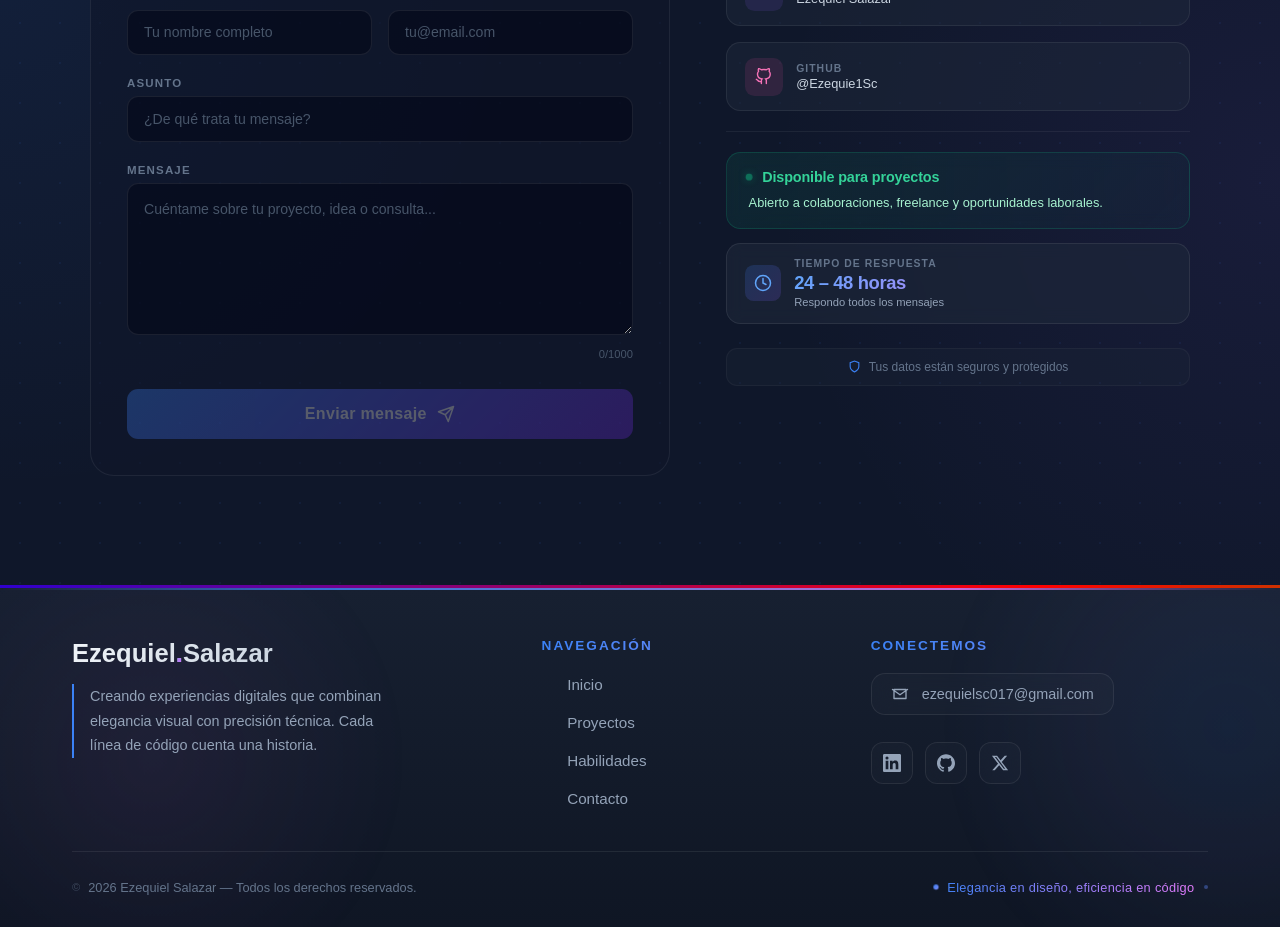
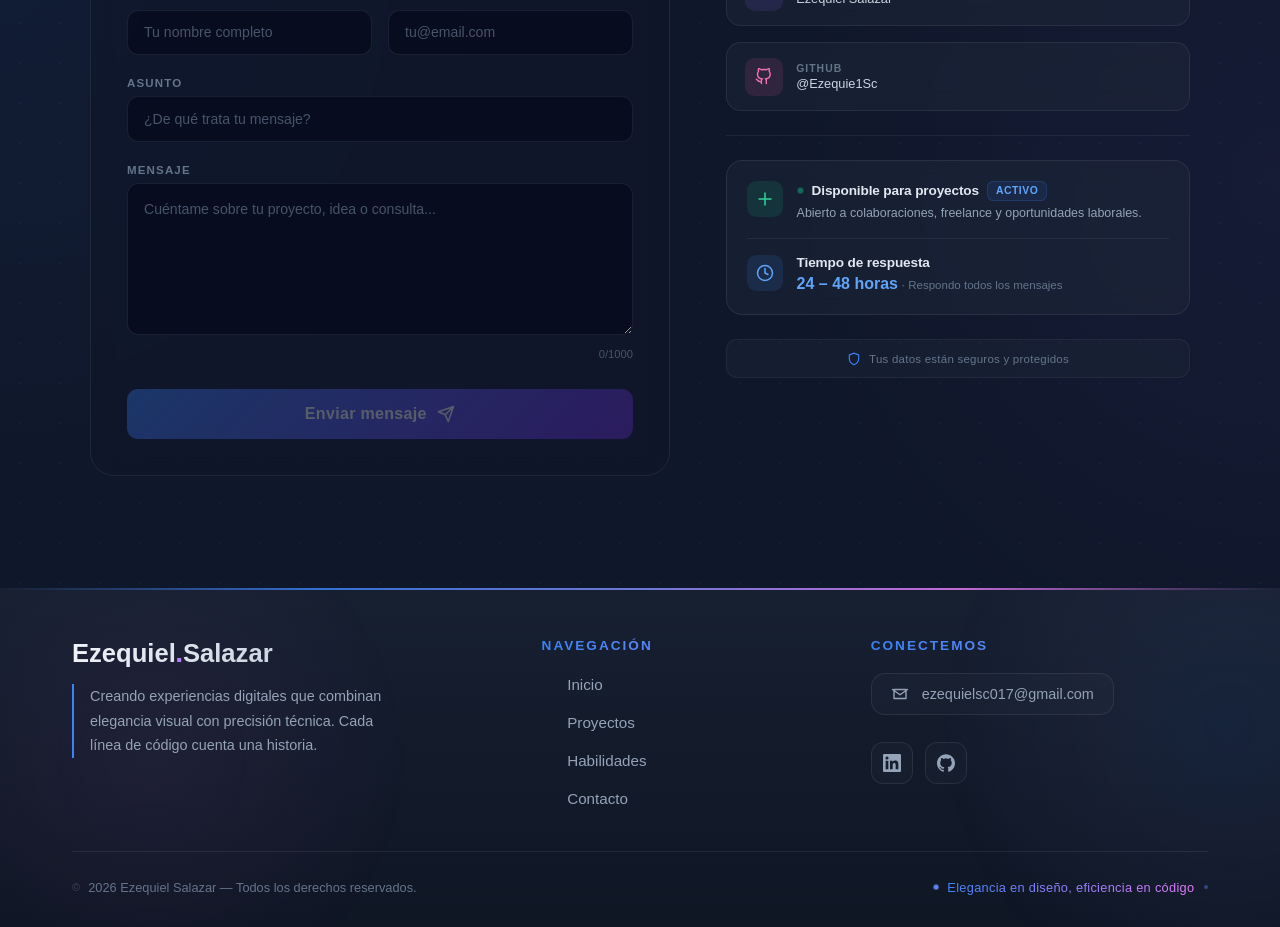
Before and after one commit to Ezequie1Sc/Portafolio, a React (Vite) app: page / in a window 1280 px wide. Shown: the part 8820-9747 px from the top of the page. Built offline with nearby package versions, Linux system fonts and the light colour scheme.

Commit message:
Footer eliminacion de red social y Footer cambio de diseño

```diff
--- a/src/components/common/Footer.tsx
+++ b/src/components/common/Footer.tsx
@@ -43,17 +43,7 @@ const SOCIAL_LINKS = [
       </svg>
     ),
   },
-  {
-    label: 'X / Twitter',
-    href: 'https://x.com/salazar_dev',
-    icon: (
-      <svg width="18" height="18" viewBox="0 0 24 24" fill="currentColor">
-        <path d="M18.244 2.25h3.308l-7.227 8.26 8.502 11.24H16.17l-5.214-6.817L4.99
-          21.75H1.68l7.73-8.835L1.254 2.25H8.08l4.713 6.231zm-1.161 17.52h1.833L7.084
-          4.126H5.117z"/>
-      </svg>
-    ),
-  },
+
 ];
 
 const Footer = () => {
--- a/src/components/sections/Contact.tsx
+++ b/src/components/sections/Contact.tsx
@@ -193,7 +193,7 @@ const Contact = () => {
             <div className="contact-form-card">
               {/* Mensaje de invitación */}
               <div className="form-invitation">
-                <h3>Cuéntame sobre tu proyecto </h3>
+                <h3>Cuéntame sobre tu proyecto</h3>
                 <p>Completa el formulario y te responderé a la brevedad</p>
               </div>
 
@@ -393,42 +393,55 @@ const Contact = () => {
 
             <div className="contact-divider" />
 
-            {/* SECCIÓN DE DISPONIBILIDAD - COMPACTA */}
-            <div className="availability-section">
-              <div className="availability-card">
-                <div className="availability-header">
-                  <span className="availability-dot" />
-                  <span className="availability-title">Disponible para proyectos</span>
+            {/* CONTENEDOR DE ESTADO PROFESIONAL */}
+            <div className="status-container">
+              {/* Disponibilidad */}
+              <div className="status-item">
+                <div className="status-icon green">
+                  <svg viewBox="0 0 24 24" fill="none" stroke="currentColor" strokeWidth="2">
+                    <path d="M20 12H4M12 4v16" strokeLinecap="round" />
+                  </svg>
                 </div>
-                <p className="availability-text">
-                  Abierto a colaboraciones, freelance y oportunidades laborales.
-                </p>
+                <div className="status-content">
+                  <div className="status-header">
+                    <span className="status-dot" />
+                    <span className="status-title">Disponible para proyectos</span>
+                    <span className="status-badge">Activo</span>
+                  </div>
+                  <p className="status-description">
+                    Abierto a colaboraciones, freelance y oportunidades laborales.
+                  </p>
+                </div>
               </div>
 
-              {/* TARJETA DE TIEMPO DE RESPUESTA - COMPACTA */}
-              <div className="response-card">
-                <div className="response-icon">
+              <div className="status-divider" />
+
+              {/* Tiempo de respuesta */}
+              <div className="status-item">
+                <div className="status-icon blue">
                   <svg viewBox="0 0 24 24" fill="none" stroke="currentColor" strokeWidth="2">
                     <circle cx="12" cy="12" r="10" />
                     <path d="M12 6v6l4 2" strokeLinecap="round" />
                   </svg>
                 </div>
-                <div className="response-content">
-                  <span className="response-label">Tiempo de respuesta</span>
-                  <span className="response-time">24 – 48 horas</span>
-                  <span className="response-subtext">Respondo todos los mensajes</span>
+                <div className="status-content">
+                  <div className="status-header">
+                    <span className="status-title">Tiempo de respuesta</span>
+                  </div>
+                  <div>
+                    <span className="status-time">24 – 48 horas</span>
+                    <span className="status-time-small"> · Respondo todos los mensajes</span>
+                  </div>
                 </div>
               </div>
             </div>
 
-            {/* Nota adicional - DATOS SEGUROS */}
-            <div className="contact-footer-note">
-              <div className="footer-text">
-                <svg viewBox="0 0 24 24" fill="none" stroke="currentColor" strokeWidth="2">
-                  <path d="M12 22s8-4 8-10V5l-8-3-8 3v7c0 6 8 10 8 10z" strokeLinecap="round" />
-                </svg>
-                <span>Tus datos están seguros y protegidos</span>
-              </div>
+            {/* Nota de seguridad */}
+            <div className="security-note">
+              <svg className="security-icon" viewBox="0 0 24 24" fill="none" stroke="currentColor" strokeWidth="2">
+                <path d="M12 22s8-4 8-10V5l-8-3-8 3v7c0 6 8 10 8 10z" strokeLinecap="round" />
+              </svg>
+              <span className="security-text">Tus datos están seguros y protegidos</span>
             </div>
           </div>
         </div>
--- a/src/styles/Contact.css
+++ b/src/styles/Contact.css
@@ -1,5 +1,5 @@
 /* ========================================
-   CONTACT SECTION - v6 (Final)
+   CONTACT SECTION - v7 (Profesional)
    ======================================== */
 
 .contact-section {
@@ -8,39 +8,6 @@
   background: #0F172A;
   overflow: hidden;
   isolation: isolate;
-}
-
-/* Línea RGB superior */
-.contact-section::before {
-  content: '';
-  position: absolute;
-  top: 0;
-  left: 0;
-  right: 0;
-  height: 3px;
-  background: linear-gradient(90deg, #ff0000, #00ff00, #0000ff, #ff0000);
-  background-size: 300% 100%;
-  animation: rgb-line 8s linear infinite;
-  z-index: 5;
-}
-
-@keyframes rgb-line {
-  0% { background-position: 0% 0%; }
-  100% { background-position: 300% 0%; }
-}
-
-/* Línea RGB inferior */
-.contact-section::after {
-  content: '';
-  position: absolute;
-  bottom: 0;
-  left: 0;
-  right: 0;
-  height: 3px;
-  background: linear-gradient(90deg, #ff0000, #00ff00, #0000ff, #ff0000);
-  background-size: 300% 100%;
-  animation: rgb-line 8s linear infinite;
-  z-index: 5;
 }
 
 .contact-grid-bg {
@@ -56,7 +23,7 @@
   position: absolute;
   top: 0; left: 0;
   width: 600px; height: 100%;
-  background: radial-gradient(ellipse at 0% 40%, rgba(59, 130, 246, 0.08) 0%, transparent 60%);
+  background: radial-gradient(ellipse at 0% 40%, rgba(59, 130, 246, 0.06) 0%, transparent 60%);
   pointer-events: none;
   z-index: 0;
 }
@@ -65,7 +32,7 @@
   position: absolute;
   top: 0; right: 0;
   width: 600px; height: 100%;
-  background: radial-gradient(ellipse at 100% 60%, rgba(139, 92, 246, 0.08) 0%, transparent 60%);
+  background: radial-gradient(ellipse at 100% 60%, rgba(139, 92, 246, 0.06) 0%, transparent 60%);
   pointer-events: none;
   z-index: 0;
 }
@@ -128,6 +95,7 @@
   padding: 2.25rem;
   position: relative;
   overflow: hidden;
+  backdrop-filter: blur(10px);
 }
 
 .contact-form-card::before {
@@ -343,11 +311,12 @@
   border-radius: 0.9rem;
   text-decoration: none;
   transition: border-color 0.25s, background 0.25s, transform 0.2s;
+  backdrop-filter: blur(10px);
 }
 
 .contact-card:hover {
   border-color: rgba(59, 130, 246, 0.3);
-  background: rgba(30, 41, 59, 0.9);
+  background: rgba(30, 41, 59, 0.85);
   transform: translateX(5px);
 }
 
@@ -388,39 +357,85 @@
   width: 100%;
   height: 1px;
   background: rgba(255, 255, 255, 0.06);
+  margin: 0.5rem 0;
+}
+
+/* ===== SECCIÓN DE DISEÑO PROFESIONAL ===== */
+.status-container {
+  background: rgba(30, 41, 59, 0.5);
+  border: 1px solid rgba(255, 255, 255, 0.08);
+  border-radius: 1rem;
+  padding: 1.25rem;
+  backdrop-filter: blur(10px);
+}
+
+.status-item {
+  display: flex;
+  align-items: flex-start;
+  gap: 0.85rem;
+  padding: 0.75rem 0;
+}
+
+.status-item:first-child {
+  padding-top: 0;
+}
+
+.status-item:last-child {
+  padding-bottom: 0;
+}
+
+.status-divider {
+  width: 100%;
+  height: 1px;
+  background: rgba(255, 255, 255, 0.06);
   margin: 0.25rem 0;
 }
 
-/* ===== SECCIÓN DE DISPONIBILIDAD - REDISEÑO COMPACTO ===== */
-.availability-section {
+.status-icon {
+  width: 36px;
+  height: 36px;
+  border-radius: 0.6rem;
+  display: flex;
+  align-items: center;
+  justify-content: center;
+  flex-shrink: 0;
+}
+
+.status-icon.green {
+  background: rgba(16, 185, 129, 0.12);
+  color: #34d399;
+}
+
+.status-icon.blue {
+  background: rgba(59, 130, 246, 0.12);
+  color: #60a5fa;
+}
+
+.status-icon svg {
+  width: 18px;
+  height: 18px;
+}
+
+.status-content {
+  flex: 1;
   display: flex;
   flex-direction: column;
-  gap: 0.85rem;
+  gap: 0.2rem;
 }
 
-.availability-card {
-  background: linear-gradient(135deg, rgba(16, 185, 129, 0.1) 0%, rgba(16, 185, 129, 0.03) 100%);
-  border: 1px solid rgba(16, 185, 129, 0.2);
-  border-radius: 0.9rem;
-  padding: 1rem 1.1rem;
-  backdrop-filter: blur(8px);
+.status-header {
+  display: flex;
+  align-items: center;
+  gap: 0.5rem;
 }
 
-.availability-header {
-  display: flex;
-  align-items: center;
-  gap: 0.6rem;
-  margin-bottom: 0.5rem;
-}
-
-.availability-dot {
-  width: 8px;
-  height: 8px;
+.status-dot {
+  width: 7px;
+  height: 7px;
   border-radius: 50%;
   background: #10b981;
   animation: pulse-dot 2s ease-in-out infinite;
   flex-shrink: 0;
-  box-shadow: 0 0 10px rgba(16, 185, 129, 0.6);
 }
 
 @keyframes pulse-dot {
@@ -428,108 +443,73 @@
   50%       { opacity: 0.5; transform: scale(0.85); }
 }
 
-.availability-title {
-  font-size: 0.9rem;
+.status-title {
+  font-size: 0.85rem;
   font-weight: 700;
-  color: #34d399;
+  color: #e2e8f0;
   letter-spacing: -0.01em;
 }
 
-.availability-text {
-  color: #a7f3d0;
-  font-size: 0.8rem;
+.status-description {
+  font-size: 0.78rem;
+  color: #94a3b8;
   line-height: 1.5;
   margin: 0;
-  padding-left: 0.25rem;
 }
 
-/* Tiempo de respuesta - DISEÑO COMPACTO */
-.response-card {
-  background: rgba(30, 41, 59, 0.6);
-  border: 1px solid rgba(255, 255, 255, 0.08);
-  border-radius: 0.9rem;
-  padding: 0.9rem 1.1rem;
-  display: flex;
-  align-items: center;
-  gap: 0.85rem;
-  backdrop-filter: blur(8px);
-  transition: all 0.3s;
+.status-time {
+  font-size: 1rem;
+  font-weight: 700;
+  color: #60a5fa;
+  line-height: 1.3;
 }
 
-.response-card:hover {
-  border-color: rgba(59, 130, 246, 0.35);
-  background: rgba(30, 41, 59, 0.85);
+.status-time-small {
+  font-size: 0.72rem;
+  color: #64748b;
+  font-weight: 400;
 }
 
-.response-icon {
-  width: 36px;
-  height: 36px;
-  border-radius: 0.55rem;
-  background: linear-gradient(135deg, rgba(59, 130, 246, 0.18) 0%, rgba(139, 92, 246, 0.18) 100%);
-  display: flex;
+.status-badge {
+  display: inline-flex;
   align-items: center;
-  justify-content: center;
+  gap: 0.3rem;
+  padding: 0.2rem 0.5rem;
+  background: rgba(59, 130, 246, 0.1);
+  border: 1px solid rgba(59, 130, 246, 0.2);
+  border-radius: 0.4rem;
+  font-size: 0.65rem;
+  font-weight: 600;
   color: #60a5fa;
-  flex-shrink: 0;
+  text-transform: uppercase;
+  letter-spacing: 0.05em;
 }
 
-.response-icon svg {
-  width: 18px;
-  height: 18px;
-}
-
-.response-content {
-  display: flex;
-  flex-direction: column;
-  gap: 0.15rem;
-}
-
-.response-label {
-  font-size: 0.65rem;
-  font-weight: 700;
-  color: #64748b;
-  text-transform: uppercase;
-  letter-spacing: 0.1em;
-}
-
-.response-time {
-  font-size: 1.15rem;
-  font-weight: 800;
-  background: linear-gradient(135deg, #60a5fa 0%, #a78bfa 100%);
-  -webkit-background-clip: text;
-  -webkit-text-fill-color: transparent;
-  background-clip: text;
-  line-height: 1.2;
-  letter-spacing: -0.02em;
-}
-
-.response-subtext {
-  font-size: 0.7rem;
-  color: #94a3b8;
-}
-
-/* Información adicional - DATOS SEGUROS */
-.contact-footer-note {
+/* Información de seguridad */
+.security-note {
   margin-top: 0.5rem;
-  padding: 0.7rem 0.5rem;
-  background: rgba(30, 41, 59, 0.3);
+  padding: 0.7rem 1rem;
+  background: rgba(30, 41, 59, 0.4);
+  border: 1px solid rgba(255, 255, 255, 0.05);
   border-radius: 0.7rem;
-  border: 1px solid rgba(255, 255, 255, 0.04);
-}
-
-.footer-text {
-  font-size: 0.75rem;
-  color: #64748b;
   display: flex;
   align-items: center;
   justify-content: center;
   gap: 0.5rem;
 }
 
-.footer-text svg {
-  width: 13px;
-  height: 13px;
+.security-icon {
   color: #3b82f6;
+  width: 14px;
+  height: 14px;
+  flex-shrink: 0;
+}
+
+.security-text {
+  font-size: 0.72rem;
+  color: #64748b;
+  font-weight: 500;
+  letter-spacing: 0.02em;
 }
 
 /* ===== TOAST NOTIFICATION (FLOTANTE) ===== */
@@ -651,10 +631,9 @@
   .form-row { grid-template-columns: 1fr; }
   .contact-title { font-size: 1.9rem; }
 
-  .response-card {
+  .status-item {
     flex-direction: column;
-    align-items: flex-start;
-    gap: 0.75rem;
+    gap: 0.5rem;
   }
 
   .toast-notification {
```
